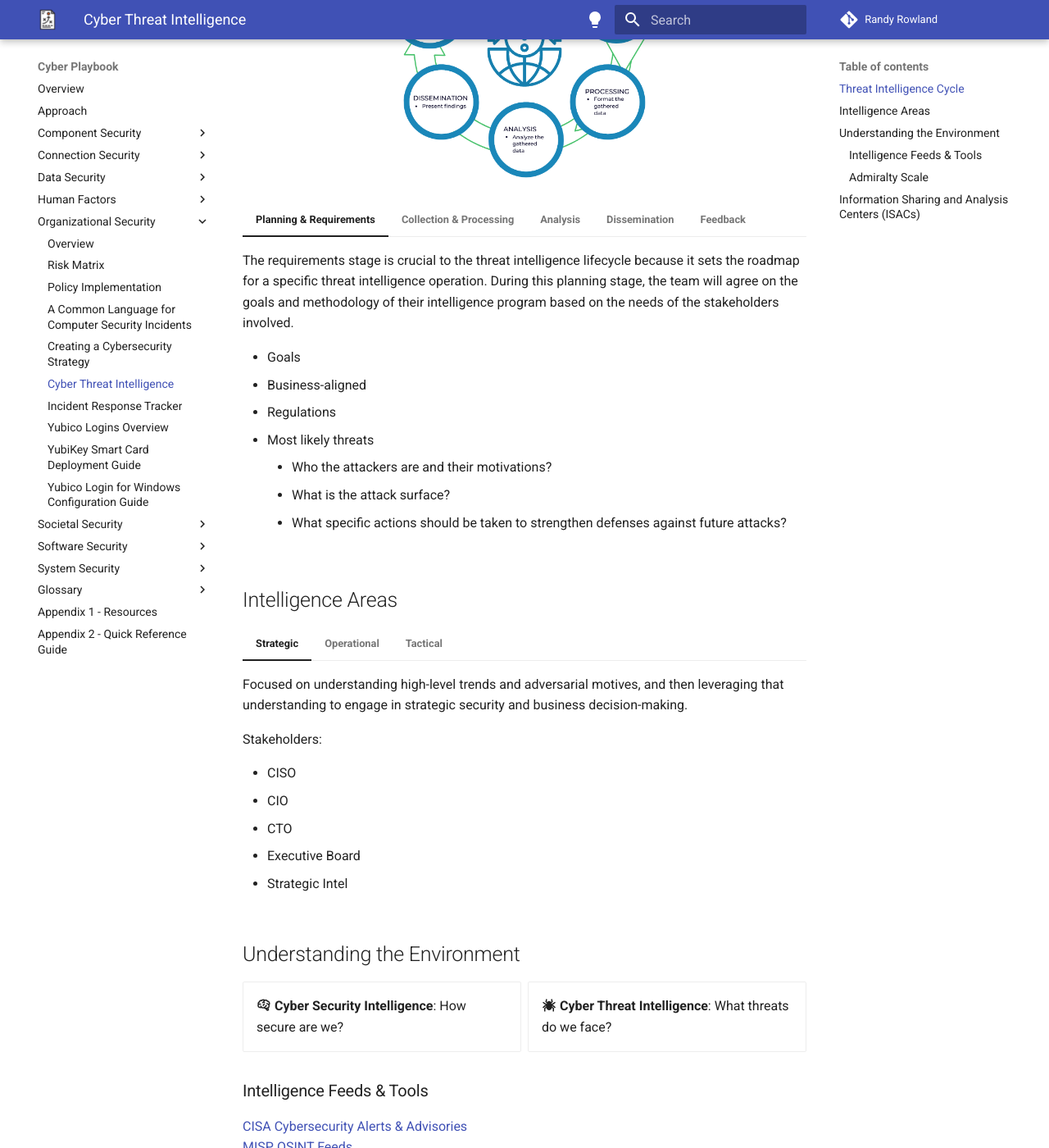
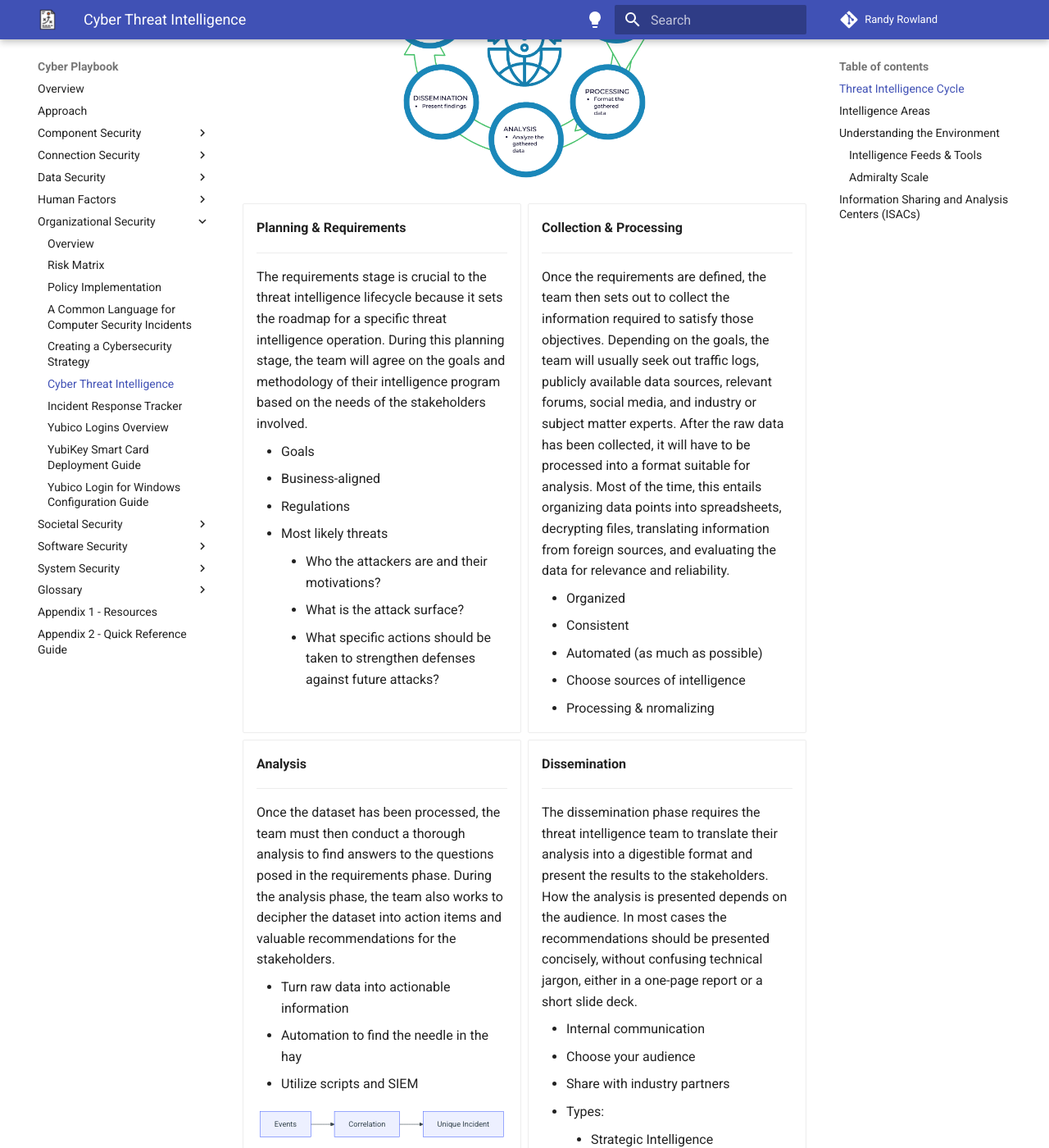
Before and after one commit to rowland007/Cyber-Playbook, an MkDocs documentation site: the page built from docs/organizational/cti.md, in a window 1280 px wide and 1400 px high, scrolled down 350 px. Shown: the whole window at 82% size. Built offline with MkDocs 1.6.1 and Material for MkDocs 9.7.7, drawn with Linux system fonts in a browser that asks for light colours; some of the changed text lies outside the part shown.

Commit message:
Fix layout

````diff
--- a/docs/organizational/cti.md
+++ b/docs/organizational/cti.md
@@ -4,7 +4,12 @@
 
 ![threat-intelligence-cycle](../static/images/threat-intelligence-cycle.png)
 
-=== "Planning & Requirements"
+<div class="grid cards" markdown>
+
+-   __Planning & Requirements__
+
+    ---
+
     The requirements stage is crucial to the threat intelligence lifecycle because it sets the roadmap for a specific threat intelligence operation. During this planning stage, the team will agree on the goals and methodology of their intelligence program based on the needs of the stakeholders involved.
 
     * Goals
@@ -15,7 +20,9 @@
         * What is the attack surface?
         * What specific actions should be taken to strengthen defenses against future attacks?
 
-=== "Collection & Processing"
+-   __Collection & Processing__
+
+    ---
 
     Once the requirements are defined, the team then sets out to collect the information required to satisfy those objectives. Depending on the goals, the team will usually seek out traffic logs, publicly available data sources, relevant forums, social media, and industry or subject matter experts. After the raw data has been collected, it will have to be processed into a format suitable for analysis. Most of the time, this entails organizing data points into spreadsheets, decrypting files, translating information from foreign sources, and evaluating the data for relevance and reliability.
 
@@ -25,7 +32,9 @@
     * Choose sources of intelligence
     * Processing & nromalizing
 
-=== "Analysis"
+-   __Analysis__
+
+    ---
 
     Once the dataset has been processed, the team must then conduct a thorough analysis to find answers to the questions posed in the requirements phase. During the analysis phase, the team also works to decipher the dataset into action items and valuable recommendations for the stakeholders.
 
@@ -39,7 +48,9 @@
         B --> C[Unique Incident];
     ```
 
-=== "Dissemination"
+-   __Dissemination__
+
+    ---
 
     The dissemination phase requires the threat intelligence team to translate their analysis into a digestible format and present the results to the stakeholders. How the analysis is presented depends on the audience. In most cases the recommendations should be presented concisely, without confusing technical jargon, either in a one-page report or a short slide deck.
 
@@ -52,7 +63,7 @@
         * Operational Intelligence
         * Tactical Intelligence
 
-=== "Feedback"
+-   __Feedback__
 
     The final stage of the threat intelligence lifecycle involves getting feedback on the provided report to determine whether adjustments need to be made for future threat intelligence operations. Stakeholders may have changes to their priorities, the cadence at which they wish to receive intelligence reports, or how data should be disseminated or presented.
 
@@ -61,9 +72,15 @@
     * New threats? Need for change?
     * Update processes
 
+</div>
+
 ## Intelligence Areas
 
-=== "Strategic"
+<div class="grid cards" markdown>
+
+-   __Strategic__
+
+    ---
 
     Focused on understanding high-level trends and adversarial motives, and then leveraging that understanding to engage in strategic security and business decision-making.
 
@@ -75,7 +92,9 @@
     * Executive Board
     * Strategic Intel
 
-=== "Operational"
+-   __Operational__
+
+    ---
 
     Focused on understanding adversarial capabilities, infrastructure, & TTPs, and then leveraging that understanding to conduct more targeted and prioritized cybersecurity operations.
 
@@ -87,7 +106,9 @@
     * Incident Response
     * Insider Threat
 
-=== "Tactical"
+-   __Tactical__
+
+    ---
 
     Focused on performing malware analysis & enrichment, as well as ingesting atomic, static, and behavioral threat indicators into defensive sybersecurity systems.
 
@@ -98,6 +119,8 @@
     * Firewall
     * Endpoints
     * IDS/IPS
+
+</div>
 
 ## Understanding the Environment
 
@@ -110,15 +133,15 @@
 
 ### Intelligence Feeds & Tools
 
-[CISA Cybersecurity Alerts & Advisories](https://www.cisa.gov/news-events/cybersecurity-advisories)
-[MISP OSINT Feeds](https://misp-project.org/feeds/)
-[Virustotal](https://www.virustotal.com/gui/home/upload)
-[IBM X-Force Exchange](https://exchange.xforce.ibmcloud.com/)
-[Google Toolbox - Dig](https://toolbox.googleapps.com/apps/dig/)
-[Cisco Talos Intelligence](https://talosintelligence.com/)
-[theHarvester](https://github.com/laramies/theHarvester)
-[censys](https://search.censys.io/search?resource=hosts)
-[Google Hacking Database](https://www.exploit-db.com/google-hacking-database)
+- [X] [CISA Cybersecurity Alerts & Advisories](https://www.cisa.gov/news-events/cybersecurity-advisories)
+- [X] [MISP OSINT Feeds](https://misp-project.org/feeds/)
+- [X] [Virustotal](https://www.virustotal.com/gui/home/upload)
+- [X] [IBM X-Force Exchange](https://exchange.xforce.ibmcloud.com/)
+- [X] [Google Toolbox - Dig](https://toolbox.googleapps.com/apps/dig/)
+- [X] [Cisco Talos Intelligence](https://talosintelligence.com/)
+- [X] [theHarvester](https://github.com/laramies/theHarvester)
+- [X] [censys](https://search.censys.io/search?resource=hosts)
+- [X] [Google Hacking Database](https://www.exploit-db.com/google-hacking-database)
 
 ### Admiralty Scale
 
````
